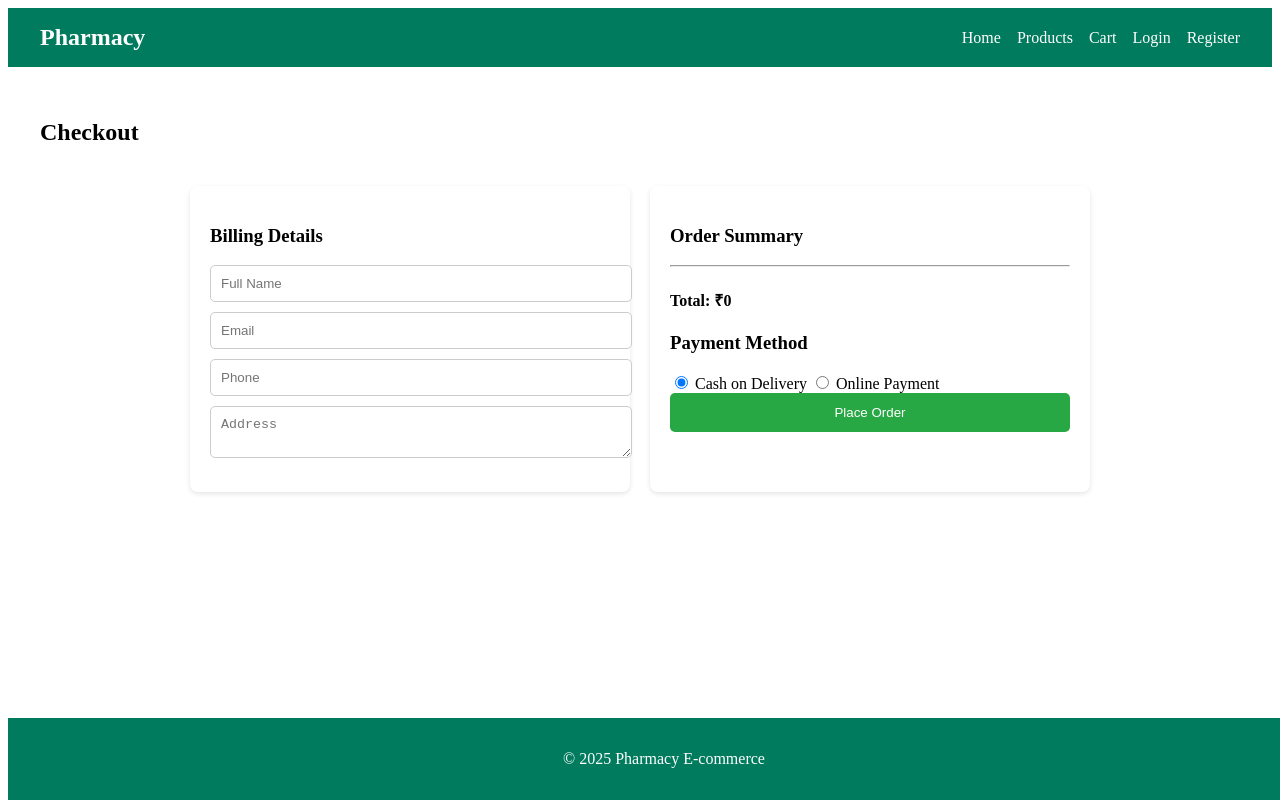
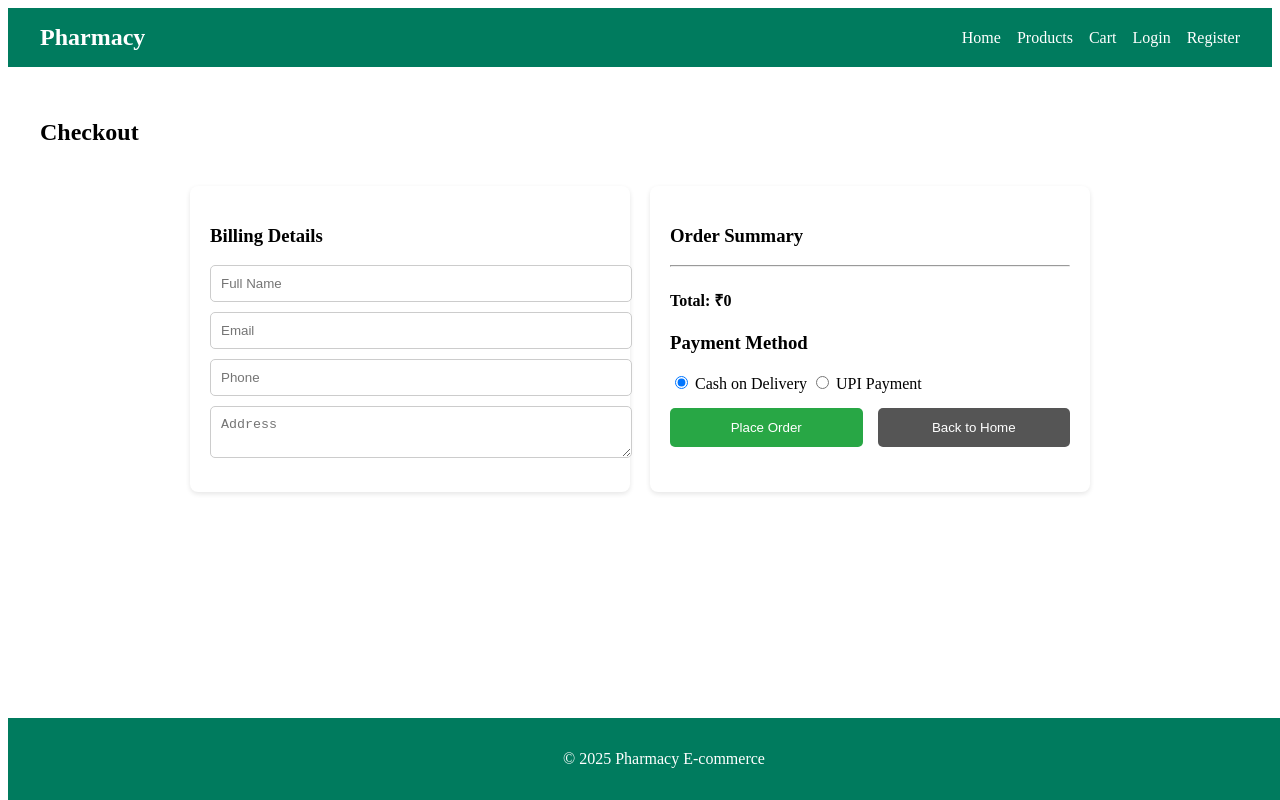
Before and after one commit to ashnichinnusam/pharmacy_frontend, an Angular app: page /checkout in a window 1280 px wide. Built offline with nearby package versions, Linux system fonts and the light colour scheme.

Commit message:
Adding updates

```diff
--- a/src/app/checkout/checkout.component.css
+++ b/src/app/checkout/checkout.component.css
@@ -44,3 +44,16 @@ button {
 button:hover {
   background: #218838;
 }
+
+
+.button-group {
+  display: flex;
+  gap: 15px; /* Space between the two buttons */
+  margin-top: 15px;
+}
+
+
+
+button.secondary-btn {
+  background-color: #555; /* Different color for the back button */
+}
--- a/src/app/checkout/checkout.component.html
+++ b/src/app/checkout/checkout.component.html
@@ -25,9 +25,21 @@
       <input type="radio" [(ngModel)]="paymentMethod" name="payment" value="cod" /> Cash on Delivery
     </label>
     <label>
-      <input type="radio" [(ngModel)]="paymentMethod" name="payment" value="online" /> Online Payment
+      <input type="radio" [(ngModel)]="paymentMethod" name="payment" value="upi" /> UPI Payment
     </label>
 
-    <button (click)="placeOrder()">Place Order</button>
+    <!-- Show UPI section dynamically -->
+    <div *ngIf="paymentMethod === 'upi'" class="upi-section">
+      <h4>Enter your UPI ID</h4>
+      <input type="text" placeholder="example@upi" [(ngModel)]="upiId" name="upiId" />
+      <p>OR scan the QR code below:</p>
+      <img src="assets/upi-qr-placeholder.png" alt="UPI QR Code" width="150" />
+    </div>
+
+    <div class="button-group">
+      <button (click)="placeOrder()">Place Order</button>
+      <button (click)="goHome()" class="secondary-btn">Back to Home</button>
+    </div>
+
   </div>
 </div>
--- a/src/app/checkout/checkout.component.ts
+++ b/src/app/checkout/checkout.component.ts
@@ -1,6 +1,7 @@
 import { Component } from '@angular/core';
 import { CommonModule } from '@angular/common';
 import { FormsModule } from '@angular/forms';
+import { Router } from '@angular/router';
 import { CartService } from '../services/cart.service';
 
 @Component({
@@ -19,10 +20,11 @@ export class CheckoutComponent {
   };
 
   paymentMethod = 'cod';
+  upiId: string = '';
   cartItems: any[] = [];
   totalAmount: number = 0;
 
-  constructor(private cartService: CartService) {
+  constructor(private cartService: CartService, private router: Router) {
     this.cartItems = this.cartService.getItems();
     this.calculateTotal();
   }
@@ -39,8 +41,17 @@ export class CheckoutComponent {
       return;
     }
 
-    // Later: Send this data to backend API
+    if (this.paymentMethod === 'upi' && !this.upiId) {
+      alert('Please enter your UPI ID to proceed with UPI payment');
+      return;
+    }
+
     alert('Order placed successfully!');
     this.cartService.clearCart();
+    this.router.navigate(['/']); // Redirect to home
+  }
+
+  goHome() {
+    this.router.navigate(['/']);
   }
 }
```
